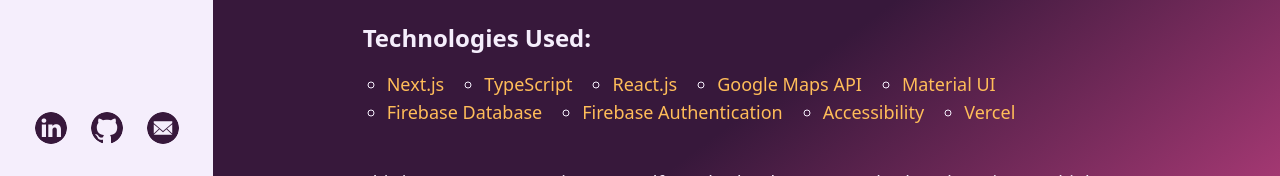
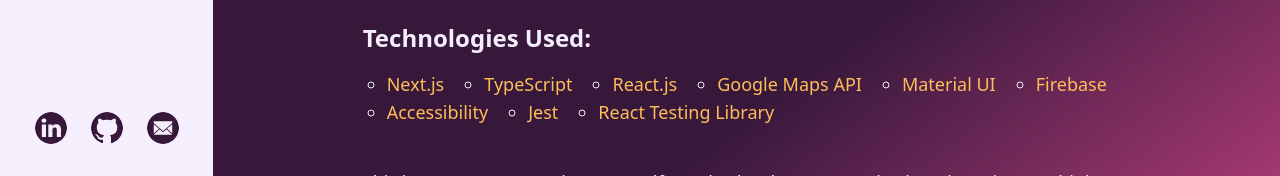
Before and after one commit to Danielle254/portfolio3, a Next.js app: page /project/servicedogsaroundtown in a window 1280 px wide. Shown: the part 608-784 px from the top of the page. Built offline with nearby package versions, Linux system fonts and the light colour scheme.

Commit message:
copy: update SDATv3 tech

```diff
--- a/src/app/Projects.tsx
+++ b/src/app/Projects.tsx
@@ -22,7 +22,8 @@
       "Material UI",
       "Firebase",
       "Accessibility",
-      "Vercel",
+      "Jest",
+      "React Testing Library",
     ],
     links: [
       "/project/servicedogsaroundtown",
--- a/src/app/project/servicedogsaroundtown/page.tsx
+++ b/src/app/project/servicedogsaroundtown/page.tsx
@@ -12,10 +12,10 @@
     "React.js",
     "Google Maps API",
     "Material UI",
-    "Firebase Database",
-    "Firebase Authentication",
+    "Firebase",
     "Accessibility",
-    "Vercel",
+    "Jest",
+    "React Testing Library",
   ],
   description: `This is my capstone project as a self-taught developer. It was broken down into multiple versions and deployments, and is now a multi-user, public application utilizing a database and multiple APIs. This is the third and final version of this project.
 
```
